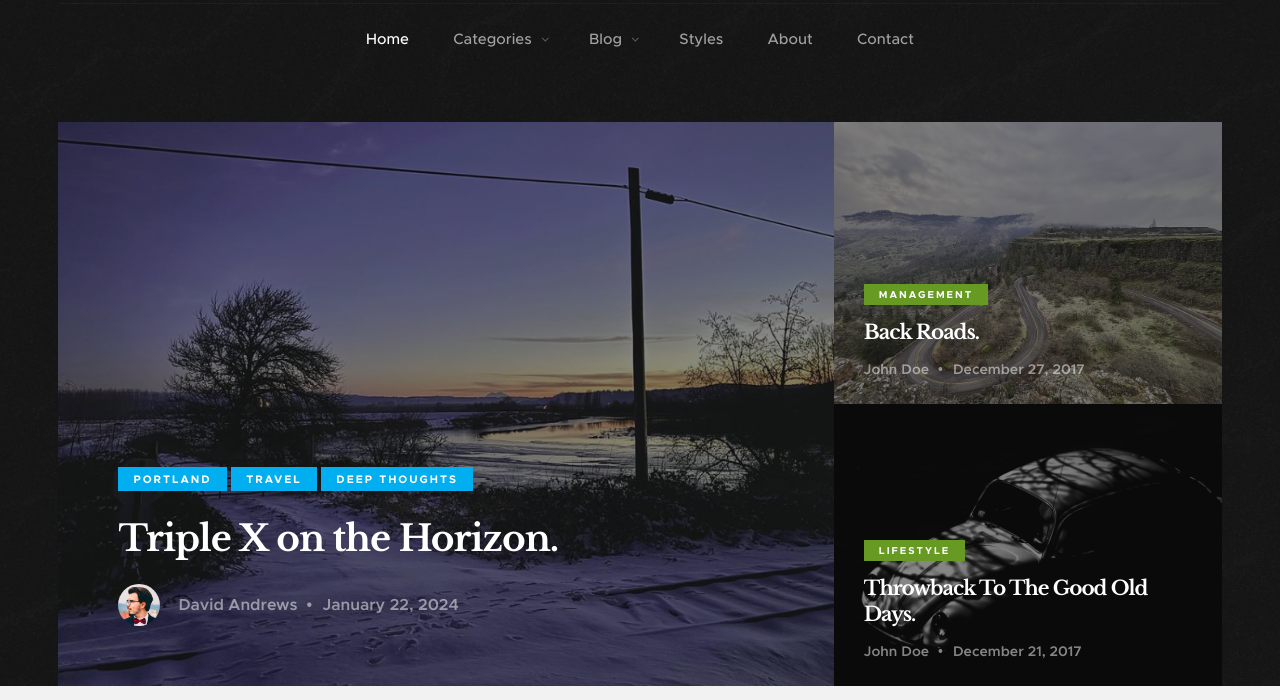
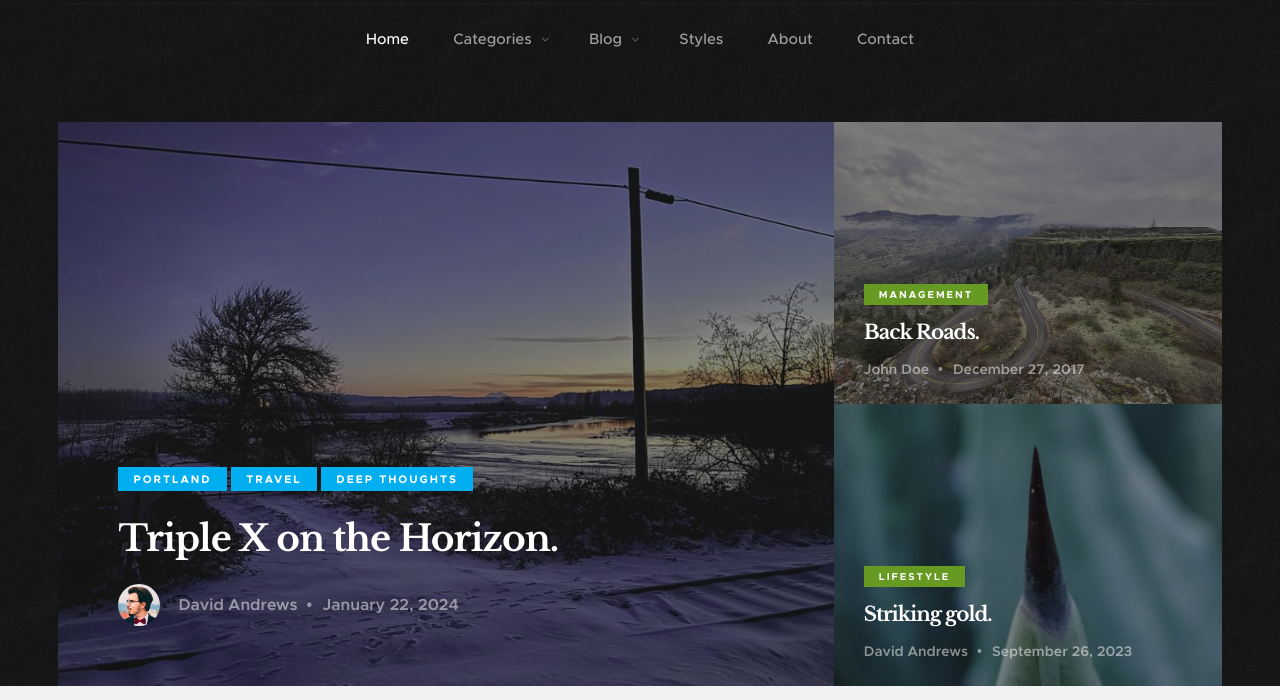
Before and after one commit to christopherc1331/crosscountryconnections-go, a plain HTML site: page templates/index.html in a window 1280 px wide. Shown: the part 100-800 px from the top of the page. Drawn offline with Linux system fonts and the light colour scheme.

Commit message:
made article images dynamic

```diff
--- a/templates/index.html
+++ b/templates/index.html
@@ -173,12 +173,12 @@
 
                         </div> <!-- end entry -->
 
-                        <div class="entry" style="background-image:url('/static/images/thumbs/featured/featured-beetle.jpg');">
+                        <div class="entry" style="background-image:url('/static/images/thumbs/featured/featured-plant.png');">
 
                             <div class="entry__content">
                                 <span class="entry__category"><a href="#0">LifeStyle</a></span>
 
-                                <h1><a href="#0" title="">Throwback To The Good Old Days.</a></h1>
+                                <h1><a href="articles/65cef24d21e83d0012750418" title="">Striking gold.</a></h1>
 
                                 <div class="entry__info">
                                     <a href="#0" class="entry__profile-pic">
@@ -186,8 +186,8 @@
                                     </a>
 
                                     <ul class="entry__meta">
-                                        <li><a href="#0">John Doe</a></li>
-                                        <li>December 21, 2017</li>
+                                        <li><a href="#0">David Andrews</a></li>
+                                        <li>September 26, 2023</li>
                                     </ul>
                                 </div>
                             </div> <!-- end entry__content -->
```
Also changed, not shown: templates/article.html (+2 -2 lines), static/images/thumbs/featured/featured-plant.png (added), 1 other file.
